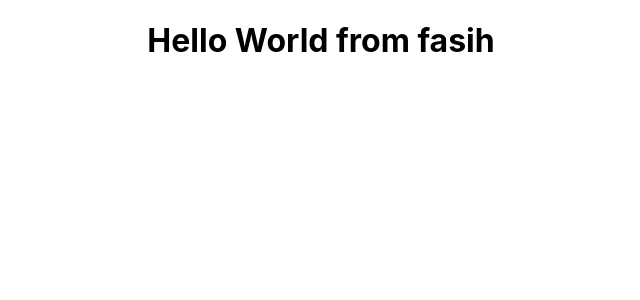
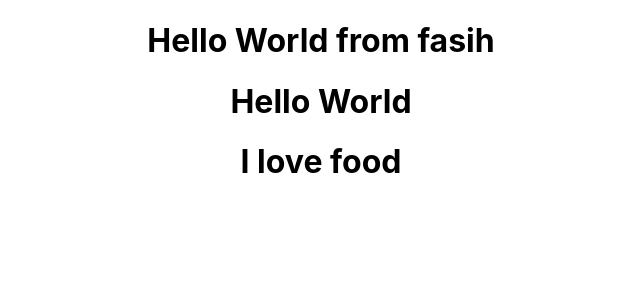
Before and after one commit to fasihshaikh/bootcamp-react-app, a React (Create React App) app: page / in a window 1280 px wide. Shown: the top 300 px of the page, without its empty margins (319-959 px from the left). Built offline with nearby package versions, Linux system fonts and the light colour scheme.

Commit message:
created one dinner.js file and updated App.js

```diff
--- a/src/App.js
+++ b/src/App.js
@@ -1,10 +1,12 @@
 import React from 'react';
 import './App.css';
+import Dinner from './dinner.js';
 
 function App() {
   return (
     <div className="App">
       <h1>Hello World from fasih</h1>
+       <Dinner />
     </div>
   );
 }
--- /dev/null
+++ b/src/dinner.js
@@ -0,0 +1,10 @@
+import React from 'react';
+function Dinner (){
+    return(
+        <div>
+            <h1>Hello World</h1>
+            <h1>I love food</h1>
+        </div>
+    )
+}
+export default Dinner;
```
Also changed, not shown: 1 other file (tests, documents, lock files or other folders).
